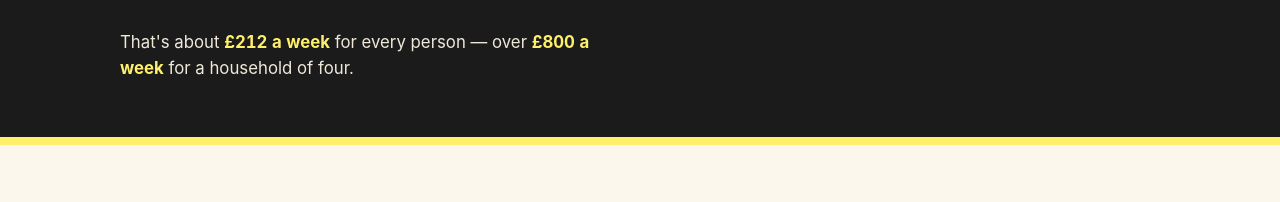
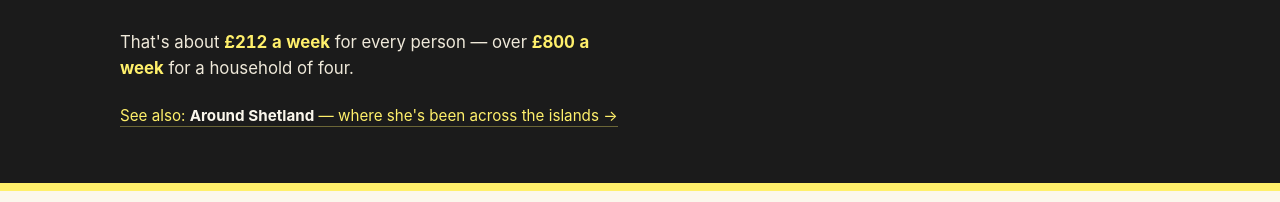
Before and after one commit to ShetlandJ/da-siller-fae-holyrood, a website built with Vite: page index.html in a window 1280 px wide. Shown: the part 451-653 px from the top of the page. Built offline with nearby package versions, Linux system fonts and the light colour scheme.

Commit message:
Hero: cross-link to /visits.html
Co-Authored-By: Claude Opus 4.7 (1M context) <noreply@anthropic.com>

```diff
--- a/src/main.js
+++ b/src/main.js
@@ -35,6 +35,7 @@ app.innerHTML = `
         </span>
       </div>
       <p class="hero-relatable">That's about <b>£212 a week</b> for every person — over <b>£800 a week</b> for a household of four.</p>
+      <p class="hero-link"><a href="./visits.html">See also: <b>Around Shetland</b> — where she's been across the islands <span aria-hidden="true">→</span></a></p>
     </div>
   </header>
 
--- a/src/styles.css
+++ b/src/styles.css
@@ -106,6 +106,24 @@ body {
 .hero-relatable b {
   color: var(--snp-yellow);
   font-variant-numeric: tabular-nums;
+}
+.hero-link {
+  margin: 1.4rem 0 0;
+  font-size: 0.95rem;
+}
+.hero-link a {
+  color: var(--snp-yellow);
+  text-decoration: none;
+  border-bottom: 1px solid rgba(255, 240, 107, 0.35);
+  padding-bottom: 0.1rem;
+  transition: border-color 0.15s;
+}
+.hero-link a:hover {
+  border-color: var(--snp-yellow);
+}
+.hero-link b {
+  color: var(--cream);
+  font-weight: 700;
 }
 
 /* --- Sections ------------------------------------------------------------ */
```
